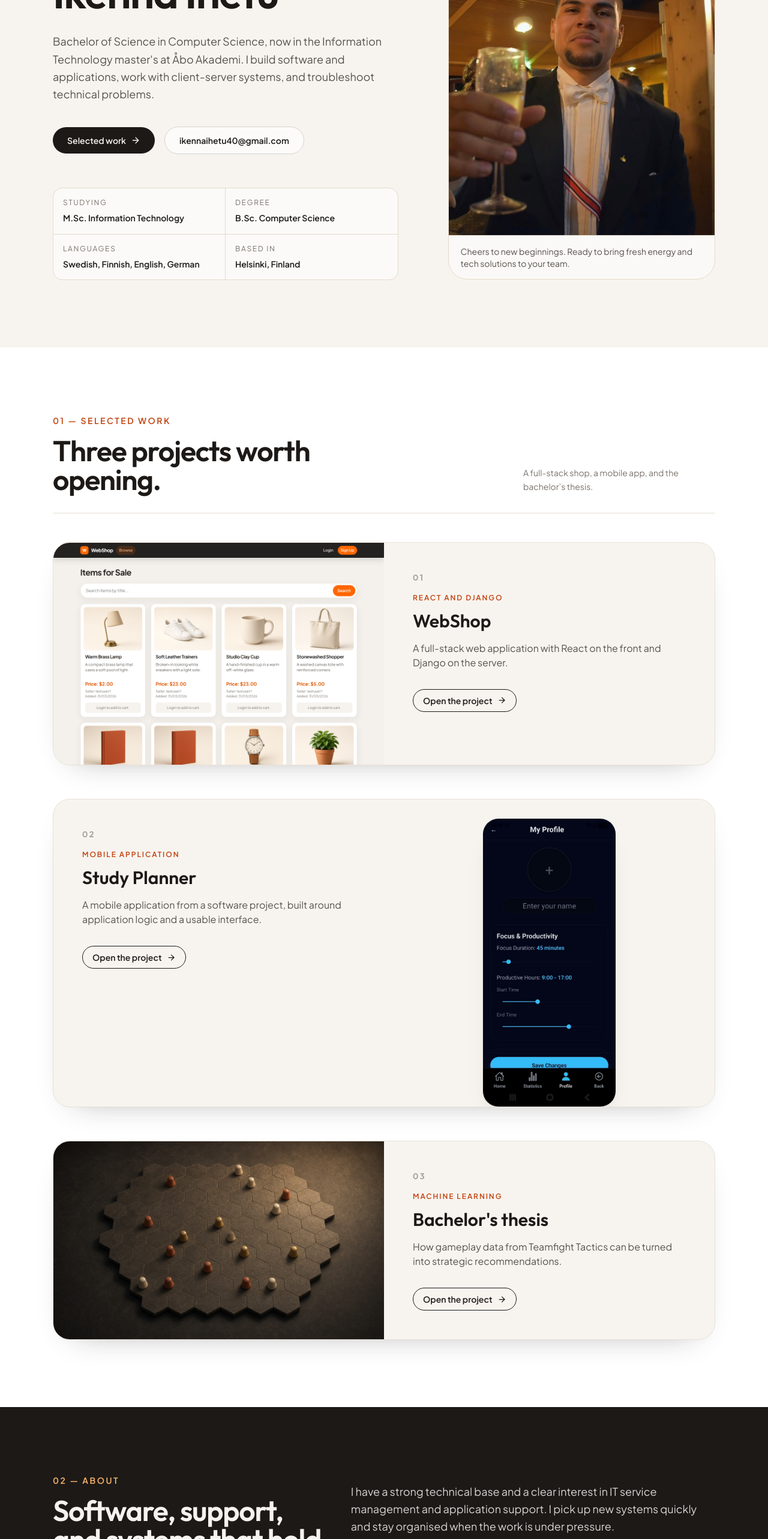
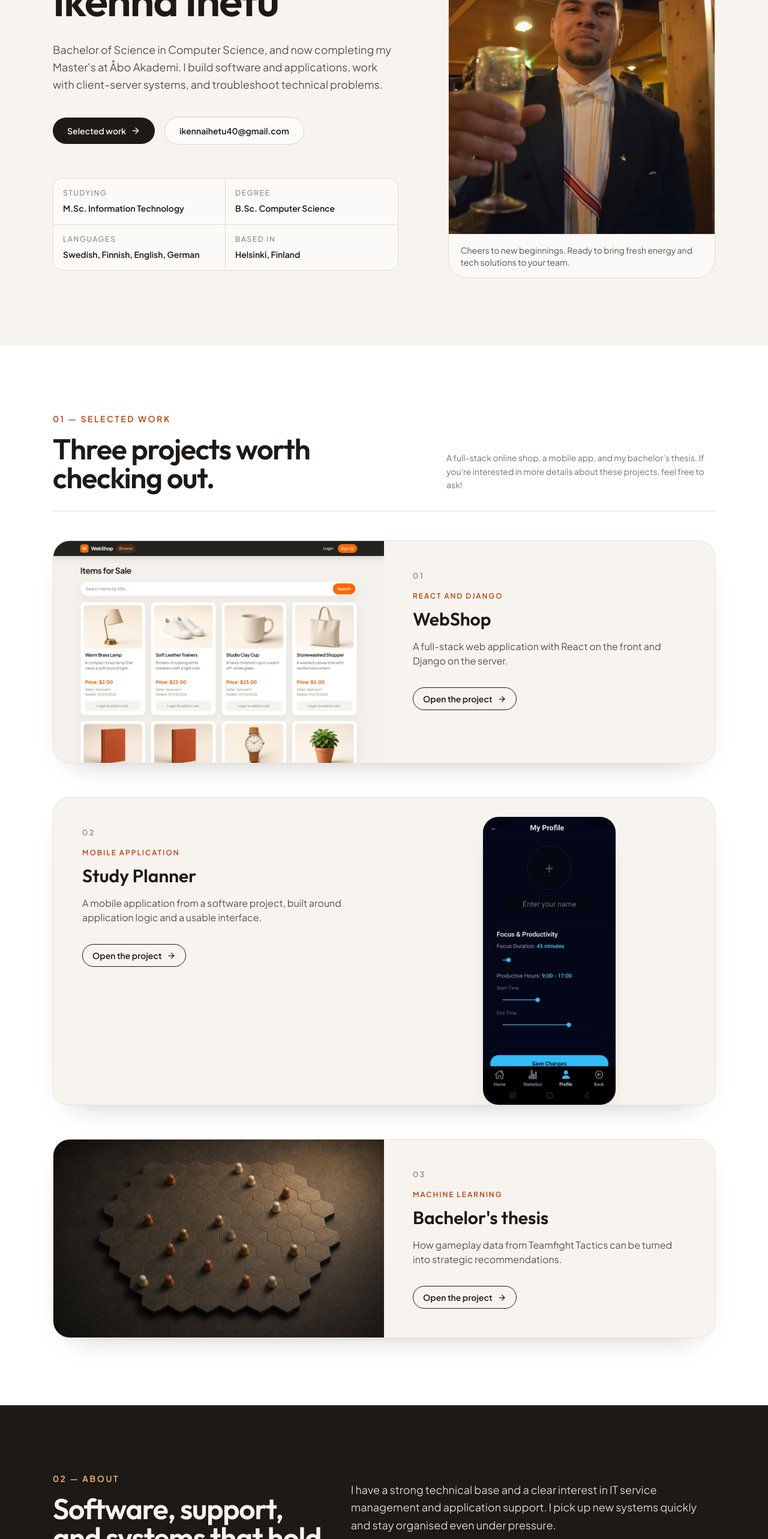
Before and after one commit to RealExaminator/Portfolio, a React (Vite) app: page / in a window 1280 px wide. Shown: the part 234-2800 px from the top of the page at 60% size. Built offline with nearby package versions, Linux system fonts and the light colour scheme.

Commit message:
Update the hero, work, and about copy.

```diff
--- a/src/components/About.tsx
+++ b/src/components/About.tsx
@@ -18,7 +18,7 @@ export default function About() {
           </div>
           <div className="space-y-5 text-lg leading-relaxed text-stone-300">
             <p>
-              I have a strong technical base and a clear interest in IT service management and application support. I pick up new systems quickly and stay organised when the work is under pressure.
+              I have a strong technical base and a clear interest in IT service management and application support. I pick up new systems quickly and stay organised even under pressure.
             </p>
             <p>
               Swedish is my native language. I work fluently in Finnish and English, and I am comfortable in collaborative and user-facing situations.
--- a/src/components/Hero.tsx
+++ b/src/components/Hero.tsx
@@ -26,7 +26,7 @@ export default function Hero() {
             Ikenna Ihetu
           </h1>
           <p className="mt-8 max-w-xl text-lg leading-relaxed text-stone-600">
-            Bachelor of Science in Computer Science, now in the Information Technology master's at Åbo Akademi. I build software and applications, work with client-server systems, and troubleshoot technical problems.
+            Bachelor of Science in Computer Science, and now completing my Master's at Åbo Akademi. I build software and applications, work with client-server systems, and troubleshoot technical problems.
           </p>
           <div className="mt-10 flex flex-wrap items-center gap-4">
             <a href="#work" className="inline-flex items-center gap-2 rounded-full bg-[#1c1917] px-6 py-3 text-sm font-semibold text-[#f6f3ee] hover:bg-[#c2410c] transition-colors">
--- a/src/components/Projects.tsx
+++ b/src/components/Projects.tsx
@@ -118,11 +118,11 @@ export default function Projects() {
           <div>
             <p className="text-sm font-semibold uppercase tracking-[0.18em] text-[#c2410c]">01 — Selected work</p>
             <h2 className="mt-4 max-w-xl font-['Outfit'] text-4xl font-semibold tracking-tight sm:text-5xl">
-              Three projects worth opening.
+              Three projects worth checking out.
             </h2>
           </div>
-          <p className="max-w-xs text-sm leading-relaxed text-stone-500">
-            A full-stack shop, a mobile app, and the bachelor’s thesis.
+          <p className="max-w-md text-sm leading-relaxed text-stone-500">
+            A full-stack online shop, a mobile app, and my bachelor’s thesis. If you're interested in more details about these projects, feel free to ask!
           </p>
         </div>
 
```
